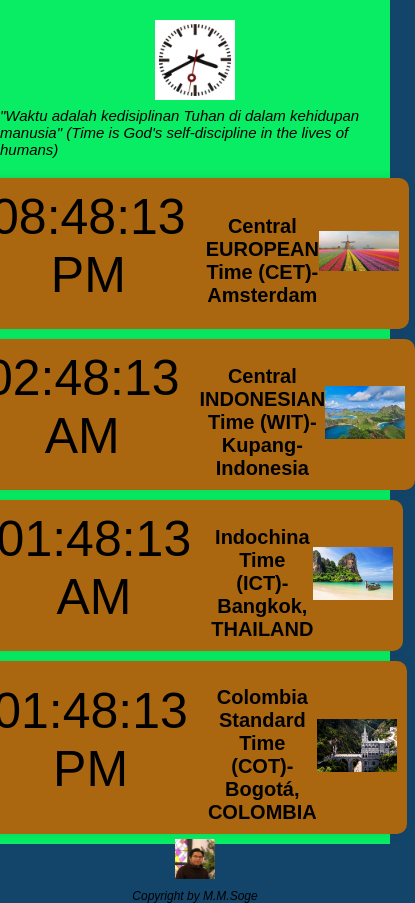
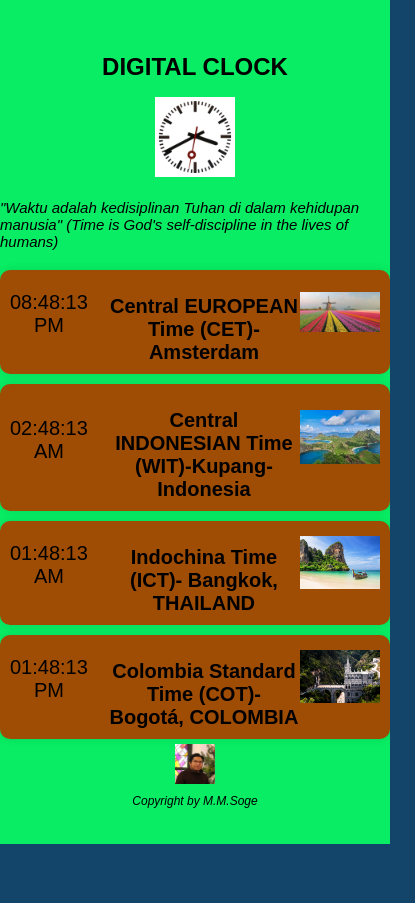
Before and after one commit to SogeEman/digital-clock, a plain HTML site: page index.html in a window 390 px wide. Shown: the whole page, 415 px wide, since content can reach past the window. After the commit the page ends 844 px from the top, so only its background shows below. Drawn offline with Linux system fonts and the light colour scheme.

Commit message:
Update index.html

```diff
--- a/index.html
+++ b/index.html
@@ -10,7 +10,7 @@
         }
 
         .clock-container {
-            background-color: #aa670f; /* Set background color for the clock container */
+            background-color: #9f4c04; /* Set background color for the clock container */
             padding: 10px; /* Add padding to the clock container */
             border-radius: 10px; /* Add border radius to the clock container */
             box-shadow: 0px 0px 10px rgba(0, 0, 0, 0.1); /* Add box shadow to the clock container */
@@ -82,13 +82,17 @@
 
         .additional-image {
             width: 80px; /* Adjust the width of the additional image */
-            margin-bottom: 5px; /* Adjust top margin as needed */
+            margin-bottom: 20px; /* Adjust top margin as needed */
 
         }
 
-        @media only screen and (max-width: 200px) {
+        @media only screen and (max-width: 480px) {
+    h1 {
+        font-size: 24px; /* Adjust title font size for smaller screens */
+    }
+
     .clock {
-        font-size: 0px; /* Adjust the font size for smaller screens */
+        font-size: 20px; /* Adjust clock digit font size for smaller screens */
     }
 }
     </style>
```
